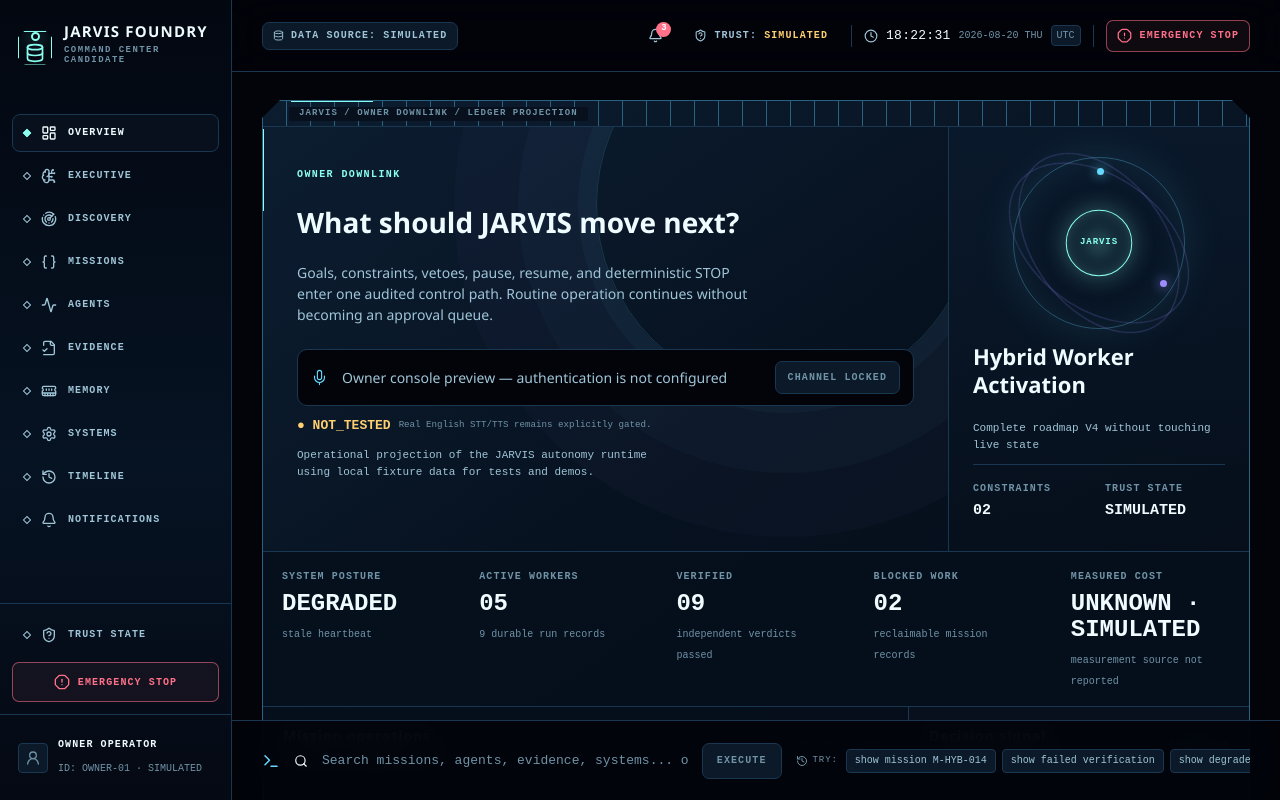
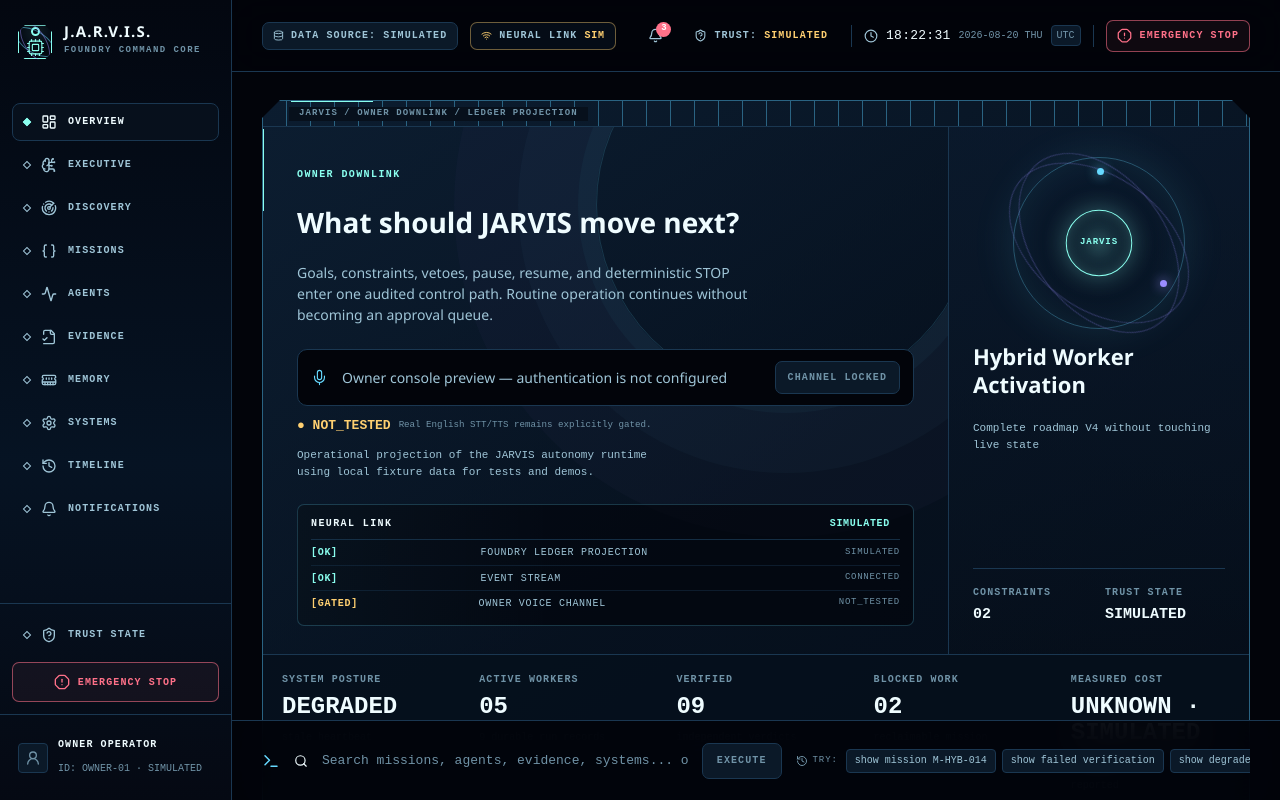
Before and after one commit to Blemeh/JARVIS-Foundry, a React (Vite) app in the folder ui/command-center/: page / in a window 1280 px wide. Built offline with nearby package versions, Linux system fonts and the light colour scheme.

Commit message:
feat-ui-neural-link-shell

```diff
--- a/ui/command-center/src/components/Sidebar.tsx
+++ b/ui/command-center/src/components/Sidebar.tsx
@@ -3,7 +3,7 @@ import {
   Activity,
   BrainCircuit,
   Braces,
-  Database,
+  Cpu,
   FileCheck2,
   History,
   LayoutDashboard,
@@ -37,11 +37,13 @@ export function SidebarContent() {
     <>
       <div className="sidebar-brand">
         <div className="sidebar-logo" aria-hidden="true">
-          <Database size={20} />
+          <span className="sidebar-logo-orbit sidebar-logo-orbit-one" />
+          <span className="sidebar-logo-orbit sidebar-logo-orbit-two" />
+          <Cpu size={19} />
         </div>
         <div>
-          <p className="sidebar-title">JARVIS FOUNDRY</p>
-          <p className="t-label sidebar-version">Command Center Candidate</p>
+          <p className="sidebar-title">J.A.R.V.I.S.</p>
+          <p className="t-label sidebar-version">Foundry Command Core</p>
         </div>
       </div>
       <nav className="sidebar-nav" aria-label="Primary">
--- a/ui/command-center/src/components/TopStatusBar.tsx
+++ b/ui/command-center/src/components/TopStatusBar.tsx
@@ -1,4 +1,4 @@
-import { Clock, Database, Menu, OctagonX, ShieldQuestion, WifiOff } from "lucide-react";
+import { Clock, Database, Menu, OctagonX, ShieldQuestion, Wifi, WifiOff } from "lucide-react";
 import { useClock } from "../lib/useClock";
 import { useCommandCenter } from "../context/CommandCenterContext";
 import { StopControl } from "./EmergencyStop";
@@ -32,7 +32,16 @@ export function TopStatusBar({ onOpenMobileNav }: { onOpenMobileNav: () => void
         ? "data-source-pill data-source-degraded"
         : sourceMode === "LIVE"
           ? "data-source-pill data-source-live"
-          : "data-source-pill";
+        : "data-source-pill";
+  const neuralState = stopActive
+    ? "SUSPENDED"
+    : !streamConnected
+      ? "WAIT"
+      : sourceMode === "LIVE"
+        ? "LIVE"
+        : sourceMode === "SIMULATED"
+          ? "SIM"
+          : "GATED";
 
   return (
     <>
@@ -44,6 +53,14 @@ export function TopStatusBar({ onOpenMobileNav }: { onOpenMobileNav: () => void
           <span className={pillClass} title={connection.error ?? `Data source: ${connection.source}`}>
             {sourceMode === "DISCONNECTED" ? <WifiOff size={11} aria-hidden="true" /> : <Database size={11} aria-hidden="true" />}
             <span className="t-label">Data Source: {sourceModeLabel(sourceMode)}</span>
+          </span>
+          <span
+            className={`neural-link-pill ${stopActive ? "neural-link-suspended" : neuralState === "LIVE" ? "neural-link-live" : neuralState === "SIM" ? "neural-link-sim" : ""}`}
+            title={`Neural Link state: ${neuralState}. This is an interface status, not voice capability.`}
+          >
+            <Wifi size={11} aria-hidden="true" />
+            <span className="t-label">Neural Link</span>
+            <span className="t-label neural-link-state">{neuralState}</span>
           </span>
         </div>
         <div className="topbar-right">
--- a/ui/command-center/src/routes/Overview.tsx
+++ b/ui/command-center/src/routes/Overview.tsx
@@ -6,7 +6,7 @@ import { RouteQueryGate } from "../components/RouteQueryGate"
 import { RefChipRow } from "../components/EntityRefLink"
 import { useRouteQuery } from "../hooks/useRouteQuery"
 import { refsFromTimelineEvent } from "../lib/entityRefs"
-import { sourceCopy } from "../lib/sourceMode"
+import { sourceCopy, sourceModeLabel } from "../lib/sourceMode"
 import {
   findMeasuredCostResource,
   formatMeasuredCostDisplay,
@@ -39,7 +39,7 @@ function OverviewContent({
   evidence,
   timeline,
 }: OverviewData) {
-  const { sourceMode } = useCommandCenter()
+  const { sourceMode, stopActive, streamConnected } = useCommandCenter()
 
   const safeMissions = missions
   const safeWorkers = workers
@@ -67,6 +67,8 @@ function OverviewContent({
 
   const missionVectors = safeMissions.slice(0, 6)
   const decisionSignal = [...safeTimeline].slice(0, 8)
+  const sourceReady = sourceMode === "LIVE" || sourceMode === "SIMULATED"
+  const linkState = stopActive ? "SUSPENDED" : sourceReady ? sourceModeLabel(sourceMode) : "GATED"
 
   return (
     <div className="command-deck-wrap">
@@ -105,6 +107,30 @@ function OverviewContent({
                   unavailable: `Operational projection unavailable: the Foundry data source is ${sourceMode.toLowerCase()}; no fixture fallback is shown.`,
                 })}
               </p>
+
+              <div className="neural-console" aria-label="JARVIS neural link status">
+                <div className="neural-console-head">
+                  <span className="neural-console-title">Neural Link</span>
+                  <span className={`neural-console-state ${stopActive ? "critical" : sourceReady ? "nominal" : "caution"}`}>
+                    {linkState}
+                  </span>
+                </div>
+                <div className="neural-console-line">
+                  <span className={`neural-console-code ${sourceReady ? "nominal" : "caution"}`}>{sourceReady ? "[OK]" : "[WAIT]"}</span>
+                  <span>FOUNDRY LEDGER PROJECTION</span>
+                  <span className="neural-console-value">{sourceModeLabel(sourceMode)}</span>
+                </div>
+                <div className="neural-console-line">
+                  <span className={`neural-console-code ${streamConnected ? "nominal" : "critical"}`}>{streamConnected ? "[OK]" : "[WAIT]"}</span>
+                  <span>EVENT STREAM</span>
+                  <span className="neural-console-value">{streamConnected ? "CONNECTED" : "DISCONNECTED"}</span>
+                </div>
+                <div className="neural-console-line">
+                  <span className="neural-console-code caution">[GATED]</span>
+                  <span>OWNER VOICE CHANNEL</span>
+                  <span className="neural-console-value">NOT_TESTED</span>
+                </div>
+              </div>
             </div>
           </div>
 
--- a/ui/command-center/src/styles/shell.css
+++ b/ui/command-center/src/styles/shell.css
@@ -58,6 +58,27 @@
   border: 2px solid var(--electric-signal);
   border-radius: 50%;
   box-shadow: 0 0 18px rgba(138, 255, 239, 0.65);
+}
+
+.sidebar-logo > svg {
+  position: relative;
+  z-index: 2;
+  stroke-width: 1.4;
+}
+
+.sidebar-logo-orbit {
+  position: absolute;
+  inset: 5px -6px;
+  border: 1px solid rgba(102, 217, 255, 0.52);
+  border-radius: 50%;
+  transform: rotate(32deg);
+  pointer-events: none;
+}
+
+.sidebar-logo-orbit-two {
+  inset: -6px 5px;
+  border-color: rgba(155, 140, 255, 0.48);
+  transform: rotate(-32deg);
 }
 
 .sidebar-title {
@@ -295,6 +316,61 @@
 
 .data-source-disconnected {
   border-color: rgba(255, 113, 137, 0.45);
+  color: var(--stop-pink);
+}
+
+.neural-link-pill {
+  display: inline-flex;
+  align-items: center;
+  gap: 7px;
+  height: 28px;
+  padding: 0 10px;
+  border: 1px solid var(--structural-line);
+  border-radius: 7px;
+  background: rgba(7, 16, 28, 0.78);
+  color: var(--telemetry-muted);
+  font-family: var(--font-mono);
+  font-size: 10px;
+  font-weight: 700;
+  letter-spacing: 0.11em;
+  text-transform: uppercase;
+}
+
+.neural-link-pill svg {
+  color: var(--evidence-cyan);
+}
+
+.neural-link-state {
+  color: var(--telemetry-dim);
+  letter-spacing: 0.08em;
+}
+
+.neural-link-live {
+  border-color: rgba(138, 255, 239, 0.42);
+  color: var(--telemetry-white);
+}
+
+.neural-link-live svg,
+.neural-link-live .neural-link-state {
+  color: var(--electric-signal);
+}
+
+.neural-link-sim {
+  border-color: rgba(255, 208, 113, 0.42);
+}
+
+.neural-link-sim svg,
+.neural-link-sim .neural-link-state {
+  color: var(--caution-amber);
+}
+
+.neural-link-suspended {
+  border-color: rgba(255, 113, 137, 0.5);
+  color: var(--stop-pink);
+}
+
+.neural-link-suspended svg,
+.neural-link-suspended .neural-link-state {
   color: var(--stop-pink);
 }
 
@@ -719,6 +795,10 @@
     display: none;
   }
 
+  .neural-link-pill {
+    display: none;
+  }
+
   .v4-downlink {
     clip-path: polygon(0 12px, 12px 0, calc(100% - 12px) 0, 100% 12px, 100% calc(100% - 12px), calc(100% - 12px) 100%, 12px 100%, 0 calc(100% - 12px));
   }
--- a/ui/command-center/src/styles/v4.css
+++ b/ui/command-center/src/styles/v4.css
@@ -152,6 +152,81 @@
 .directive-note small {
   color: var(--telemetry-dim);
   font-weight: 500;
+}
+
+/* Reference-inspired boot console, backed only by current runtime state. */
+.neural-console {
+  max-width: 760px;
+  margin-top: 18px;
+  padding: 11px 13px 10px;
+  border: 1px solid rgba(102, 217, 255, 0.22);
+  border-radius: 7px;
+  background:
+    linear-gradient(90deg, rgba(102, 217, 255, 0.04), transparent 42%),
+    rgba(2, 4, 10, 0.62);
+  font-family: var(--font-mono);
+  font-size: 10px;
+  letter-spacing: 0.07em;
+  text-transform: uppercase;
+}
+
+.neural-console-head,
+.neural-console-line {
+  display: grid;
+  grid-template-columns: minmax(90px, 0.9fr) minmax(0, 2fr) auto;
+  align-items: center;
+  gap: 10px;
+}
+
+.neural-console-head {
+  padding-bottom: 8px;
+  border-bottom: 1px solid rgba(26, 55, 81, 0.8);
+}
+
+.neural-console-title {
+  color: var(--telemetry-white);
+  font-weight: 700;
+  letter-spacing: 0.14em;
+}
+
+.neural-console-state,
+.neural-console-code {
+  font-weight: 700;
+}
+
+.neural-console-state {
+  justify-self: end;
+}
+
+.neural-console-line {
+  min-height: 25px;
+  color: var(--telemetry-muted);
+}
+
+.neural-console-line + .neural-console-line {
+  border-top: 1px solid rgba(26, 55, 81, 0.45);
+}
+
+.neural-console-code.nominal,
+.neural-console-state.nominal {
+  color: var(--electric-signal);
+}
+
+.neural-console-code.caution,
+.neural-console-state.caution {
+  color: var(--caution-amber);
+}
+
+.neural-console-code.critical,
+.neural-console-state.critical {
+  color: var(--stop-pink);
+}
+
+.neural-console-value {
+  color: var(--telemetry-dim);
+  font-size: 9px;
+  letter-spacing: 0.08em;
+  text-align: right;
 }
 
 /* Goal panel + core orbit */
@@ -763,6 +838,22 @@
     display: none;
   }
 
+  .neural-console {
+    font-size: 9px;
+    letter-spacing: 0.04em;
+  }
+
+  .neural-console-head,
+  .neural-console-line {
+    grid-template-columns: auto minmax(0, 1fr);
+  }
+
+  .neural-console-value {
+    grid-column: 2;
+    text-align: left;
+    margin-top: -5px;
+  }
+
   .telemetry {
     grid-template-columns: 1fr 1fr;
   }
```
Also changed, not shown: 2 other files (tests, documents, lock files or other folders).
